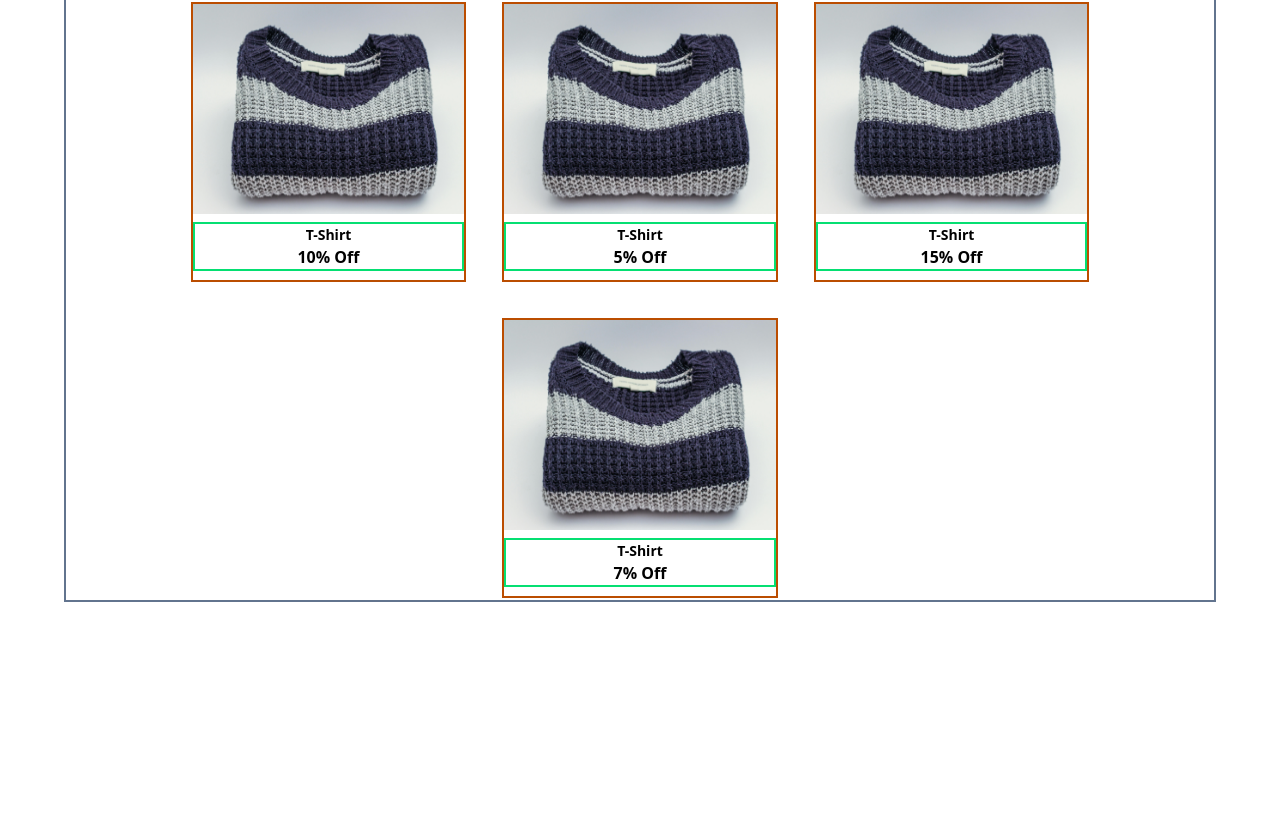
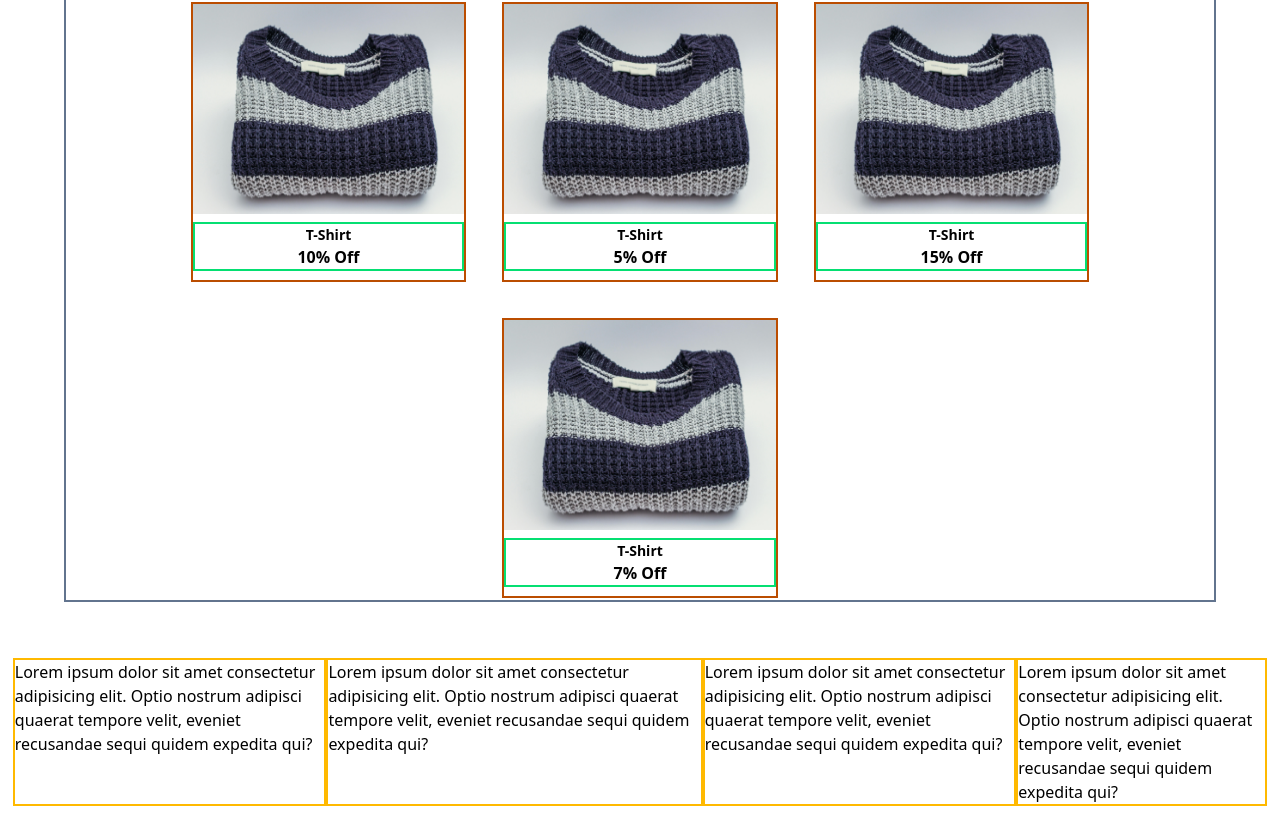
Before and after one commit to faisalinitiate/React-Tailwind, a React (Vite) app: page / in a window 1280 px wide. Shown: the part 2134-2964 px from the top of the page. Before the commit the page ends 2784 px from the top, so only its background shows below. Built offline with nearby package versions, Linux system fonts and the light colour scheme.

Commit message:
Create and Update

```diff
--- a/src/Pages/Home.jsx
+++ b/src/Pages/Home.jsx
@@ -2,6 +2,7 @@ import React from 'react'
 import MultiBanner from '../components/MultiBanner.jsx'
 import HeroBanner from '../components/HeroBanner.jsx'
 import ShopItems from '../components/ShopItems.jsx'
+import Footer from '../components/Data/Footer.jsx'
 
 
 
@@ -11,8 +12,9 @@ const Home = () => {
   return (
     <div>
        <HeroBanner/>
-        <MultiBanner/>
-        <ShopItems/>
+       <MultiBanner/>
+       <ShopItems/>
+       <Footer/>
     </div>
   )
 }
--- /dev/null
+++ b/src/components/Data/Footer.jsx
@@ -0,0 +1,14 @@
+import React from 'react'
+
+const Footer = () => {
+  return (
+    <div class="max-w-[98%] mx-auto grid grid-cols-2 md:grid-cols-[25%_25%_25%_25%] lg:grid-cols-[25%_30%_25%_20%]">
+  <div class="mt-2 border-2 border-solid border-amber-400 mb-6">Lorem ipsum dolor sit amet consectetur adipisicing elit. Optio nostrum adipisci quaerat tempore velit, eveniet recusandae sequi quidem expedita qui?</div>
+  <div class="mt-2 border-2 border-solid border-amber-400 mb-6">Lorem ipsum dolor sit amet consectetur adipisicing elit. Optio nostrum adipisci quaerat tempore velit, eveniet recusandae sequi quidem expedita qui?</div>
+  <div class="mt-2 border-2 border-solid border-amber-400 mb-6">Lorem ipsum dolor sit amet consectetur adipisicing elit. Optio nostrum adipisci quaerat tempore velit, eveniet recusandae sequi quidem expedita qui?</div>
+  <div class="mt-2 border-2 border-solid border-amber-400 mb-6">Lorem ipsum dolor sit amet consectetur adipisicing elit. Optio nostrum adipisci quaerat tempore velit, eveniet recusandae sequi quidem expedita qui?</div>
+</div>
+  )
+}
+
+export default Footer
```
